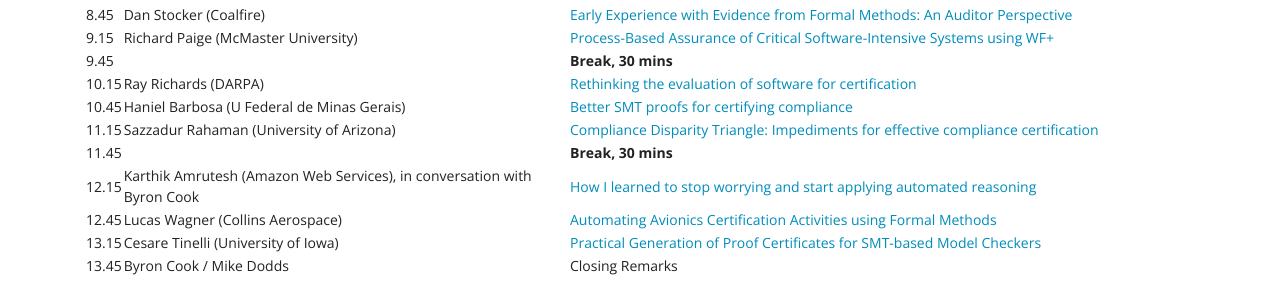
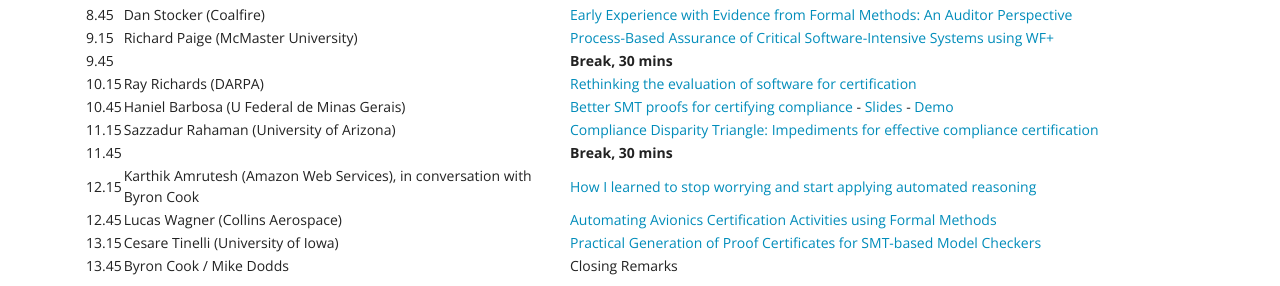
Before and after one commit to facc-workshop-2020/facc-workshop-2021.github.io, a Jekyll site: the page built from index.md, in a window 1280 px wide and 900 px high, scrolled down 412 px. Shown: the part 163-449 px from the top of the window. Built offline with Jekyll 4.4.1, drawn with Linux system fonts in a browser that asks for light colours.

Commit message:
Added Haniel's slides

```diff
--- a/index.md
+++ b/index.md
@@ -23,7 +23,7 @@ All times are [PDT](https://www.timeanddate.com/time/zones/pdt).
 | 9.15  | Richard Paige (McMaster University)      | [Process-Based Assurance of Critical Software-Intensive Systems using WF+](#richard-paige-mcmasters-university) |
 | 9.45  |                                           | **Break, 30 mins** |
 | 10.15 | Ray Richards (DARPA)                      | [Rethinking the evaluation of software for certification](#ray-richards-darpa) |
-| 10.45 | Haniel Barbosa (U Federal de Minas Gerais)| [Better SMT proofs for certifying compliance](haniel-barbosa-u-federal-de-minas-gerais) |
+| 10.45 | Haniel Barbosa (U Federal de Minas Gerais)| [Better SMT proofs for certifying compliance](haniel-barbosa-u-federal-de-minas-gerais) - [Slides](https://homepages.dcc.ufmg.br/~hbarbosa/talks/facc2021.pdf) - [Demo](https://homepages.dcc.ufmg.br/~hbarbosa/talks/facc2021-demo.tar.gz) |
 | 11.15 | Sazzadur Rahaman (University of Arizona)  | [Compliance Disparity Triangle: Impediments for effective compliance certification](#sazzadur-rahaman-university-of-arizona) |
 | 11.45 |                                           | **Break, 30 mins** |
 | 12.15 | Karthik Amrutesh (Amazon Web Services), in conversation with Byron Cook | [How I learned to stop worrying and start applying automated reasoning](#karthik-amrutesh-amazon-web-services) |
```
